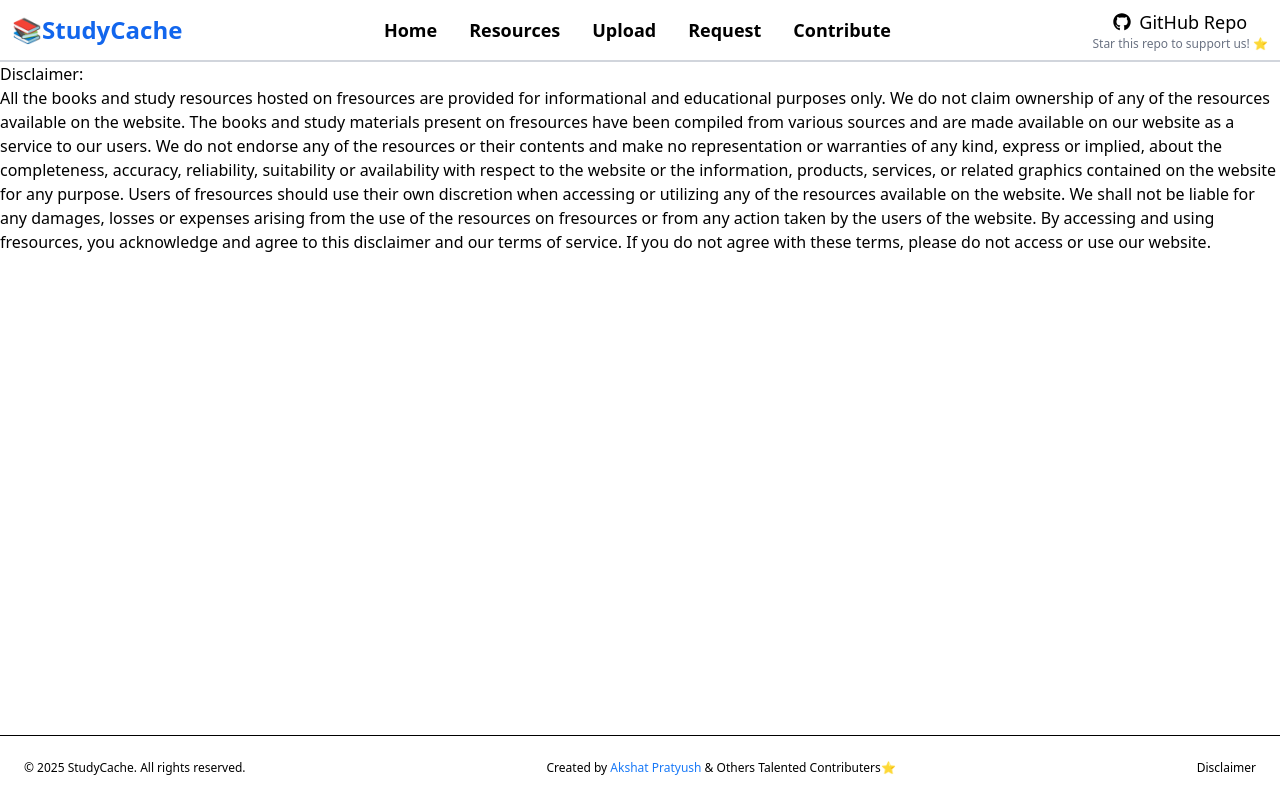
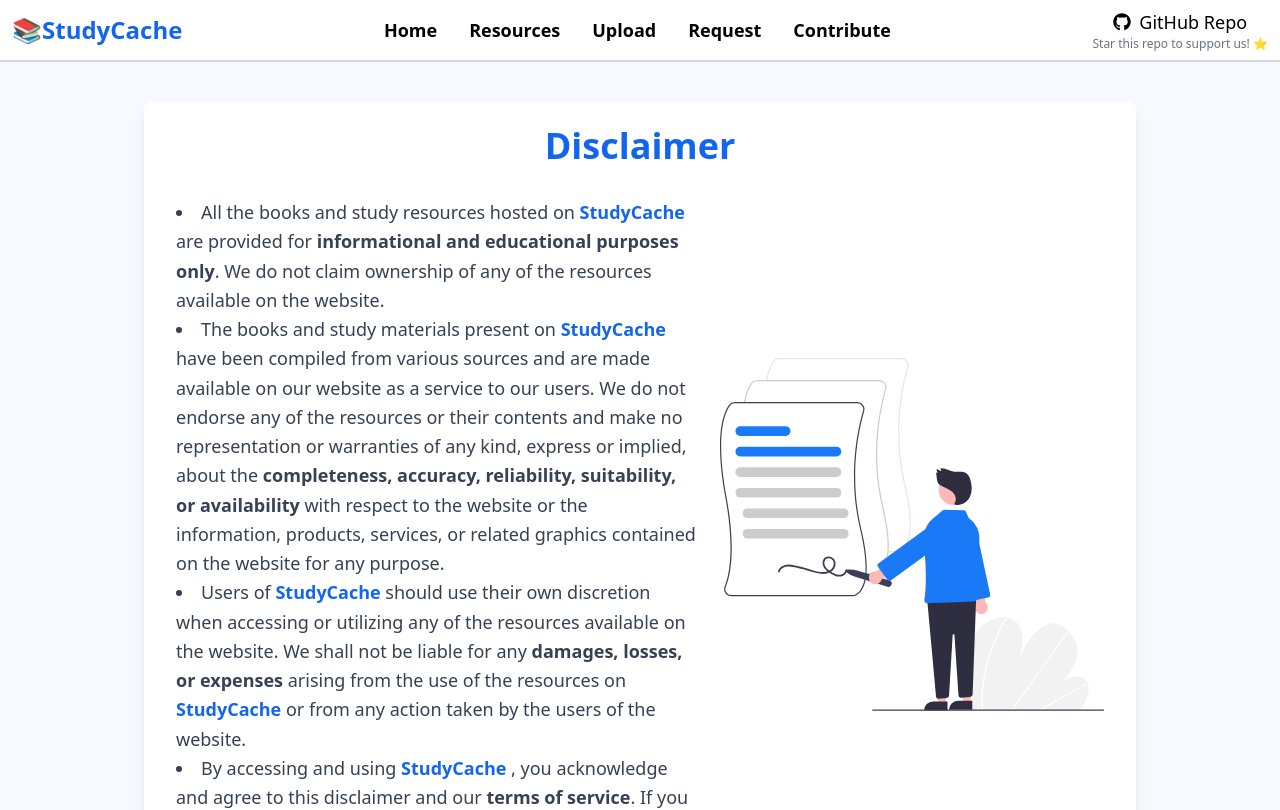
Before and after one commit to akshatp17/StudyCache, a React (Vite) app in the folder client/: page /policy in a window 1280 px wide. Shown: the top 810 px of the page. Built offline with nearby package versions, Linux system fonts and the light colour scheme.

Commit message:
Fixed the disclaimer page

```diff
--- a/client/src/components/Navbar.jsx
+++ b/client/src/components/Navbar.jsx
@@ -8,7 +8,7 @@ const Navbar = () => {
         navigate('/'); // Navigate to the home page
     }
     return (
-        <nav className='w-full py-2 px-3 flex justify-between items-center border-b-2 border-gray-300 text-lg'>
+        <nav className='w-full py-2 px-3 flex justify-between items-center border-b-2 border-gray-300 text-lg sticky top-0 bg-[#fffffff9]'>
             {/* Left Section of the Navbar */}
             <div
                 className='font-bold text-2xl hover:cursor-pointer text-[#1266ed] hover:text-[#154fb8] transition flex items-center justify-center'
--- a/client/src/pages/Disclaimer.jsx
+++ b/client/src/pages/Disclaimer.jsx
@@ -1,20 +1,54 @@
-import React from 'react'
+import React from 'react';
+import terms from '../assets/terms.svg';
 
 const Disclaimer = () => {
     return (
-        <div className=''>
-            <h1 className=''>Disclaimer:</h1>
-            <p className=''>
-                All the books and study resources hosted on fresources are provided for informational and educational purposes only. We do not claim ownership of any of the resources available on the website.
+        <div className="flex justify-center items-center gap-10 py-10 px-5 bg-[#f6faff]">
+            <section className="flex flex-col py-6 px-8 bg-white shadow-lg rounded-lg gap-8 w-full max-w-[80%]">
+                <h1 className="text-4xl font-bold text-center text-[#1266ed]">Disclaimer</h1>
+                <div className="flex flex-col lg:flex-row gap-6 items-center justify-center">
+                    <ul className="list-disc list-inside text-lg text-gray-700 leading-relaxed flex-1">
+                        <li>
+                            All the books and study resources hosted on
+                            <span className="text-blue-ribbon-700 font-semibold"> StudyCache </span>
+                            are provided for
+                            <span className="font-semibold"> informational and educational purposes only</span>.
+                            We do not claim ownership of any of the resources available on the website.
+                        </li>
+                        <li>
+                            The books and study materials present on
+                            <span className="text-blue-ribbon-700 font-semibold"> StudyCache </span>
+                            have been compiled from various sources and are made available on our website as a service to our users.
+                            We do not endorse any of the resources or their contents and make no representation or warranties of any kind,
+                            express or implied, about the
+                            <span className="font-semibold"> completeness, accuracy, reliability, suitability, or availability </span>
+                            with respect to the website or the information, products, services, or related graphics contained on the website for any purpose.
+                        </li>
+                        <li>
+                            Users of
+                            <span className="text-blue-ribbon-700 font-semibold"> StudyCache </span>
+                            should use their own discretion when accessing or utilizing any of the resources available on the website.
+                            We shall not be liable for any
+                            <span className="font-semibold"> damages, losses, or expenses </span>
+                            arising from the use of the resources on
+                            <span className="text-blue-ribbon-700 font-semibold"> StudyCache </span>
+                            or from any action taken by the users of the website.
+                        </li>
+                        <li>
+                            By accessing and using
+                            <span className="text-blue-ribbon-700 font-semibold"> StudyCache </span>,
+                            you acknowledge and agree to this disclaimer and our
+                            <span className="font-semibold"> terms of service</span>.
+                            If you do not agree with these terms, please do not access or use our website.
+                        </li>
+                    </ul>
+                    <div className="flex justify-center lg:justify-end">
+                        <img src={terms} alt="Terms Illustration" className="max-w-full h-auto lg:max-w-sm" />
+                    </div>
+                </div>
+            </section>
+        </div>
+    );
+};
 
-                The books and study materials present on fresources have been compiled from various sources and are made available on our website as a service to our users. We do not endorse any of the resources or their contents and make no representation or warranties of any kind, express or implied, about the completeness, accuracy, reliability, suitability or availability with respect to the website or the information, products, services, or related graphics contained on the website for any purpose.
-
-                Users of fresources should use their own discretion when accessing or utilizing any of the resources available on the website. We shall not be liable for any damages, losses or expenses arising from the use of the resources on fresources or from any action taken by the users of the website.
-
-                By accessing and using fresources, you acknowledge and agree to this disclaimer and our terms of service. If you do not agree with these terms, please do not access or use our website.
-            </p>
-        </div>
-    )
-}
-
-export default Disclaimer
+export default Disclaimer;
--- a/client/src/pages/Home.jsx
+++ b/client/src/pages/Home.jsx
@@ -21,7 +21,7 @@ const Home = () => {
 
 
     return (
-        <div className='flex flex-col justify-center items-center gap-10 py-5 px-3'>
+        <div className='flex flex-col justify-center items-center gap-10 py-5 px-3 bg-[#f6faff6c]'>
             {/* Welcoming to the site */}
             <section className='h-1/3 flex py-4 px-2 bg-white shadow-md rounded-lg gap-10 w-full'>
                 <div className='flex flex-col justify-center items-start gap-4 w-1/2 p-10'>
--- a/client/src/routes/Routes.jsx
+++ b/client/src/routes/Routes.jsx
@@ -5,9 +5,12 @@ import ProtectedRoute from './ProtectedRoutes';
 import MainLayout from '../layout/MainLayout';
 import Loading from '../pages/Loading';
 import Error from '../pages/Error';
-import Disclaimer from '../pages/Disclaimer';
 
 const Home = React.lazy(() => import('../pages/Home'));
+const Disclaimer = React.lazy(() => import('../pages/Disclaimer'));
+const Resources = React.lazy(() => import('../pages/Resources'));
+const Upload = React.lazy(() => import('../pages/Upload'));
+const Request = React.lazy(() => import('../pages/Request'));
 
 const AppRoutes = () => {
     return (
@@ -21,6 +24,9 @@ const AppRoutes = () => {
 
                         {/* Normal Routes : Unprotected Routes */}
                         <Route path="/" element={<Home />} />
+                        <Route path="/resources" element={<Resources />} />
+                        <Route path="/upload" element={<Upload />} />
+                        <Route path="/request" element={<Request />} />
                         <Route path="/policy" element={<Disclaimer />} />
 
                         {/* Protected Routes */}
```
Also changed, not shown: client/src/assets/terms.svg (added).
